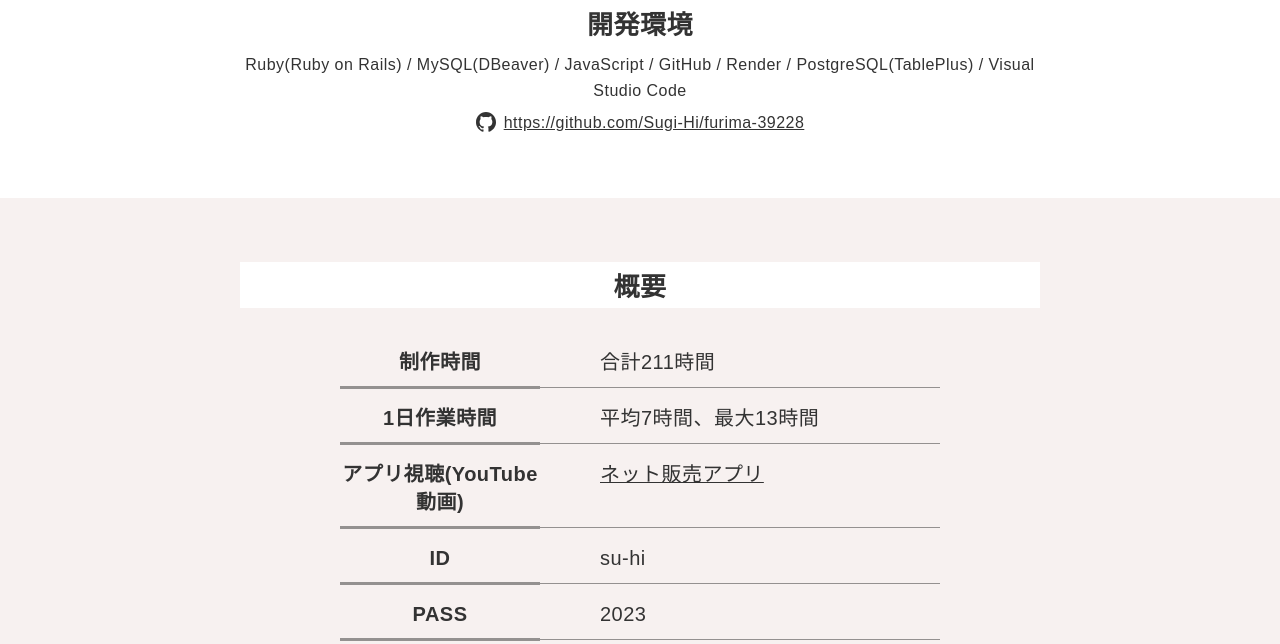
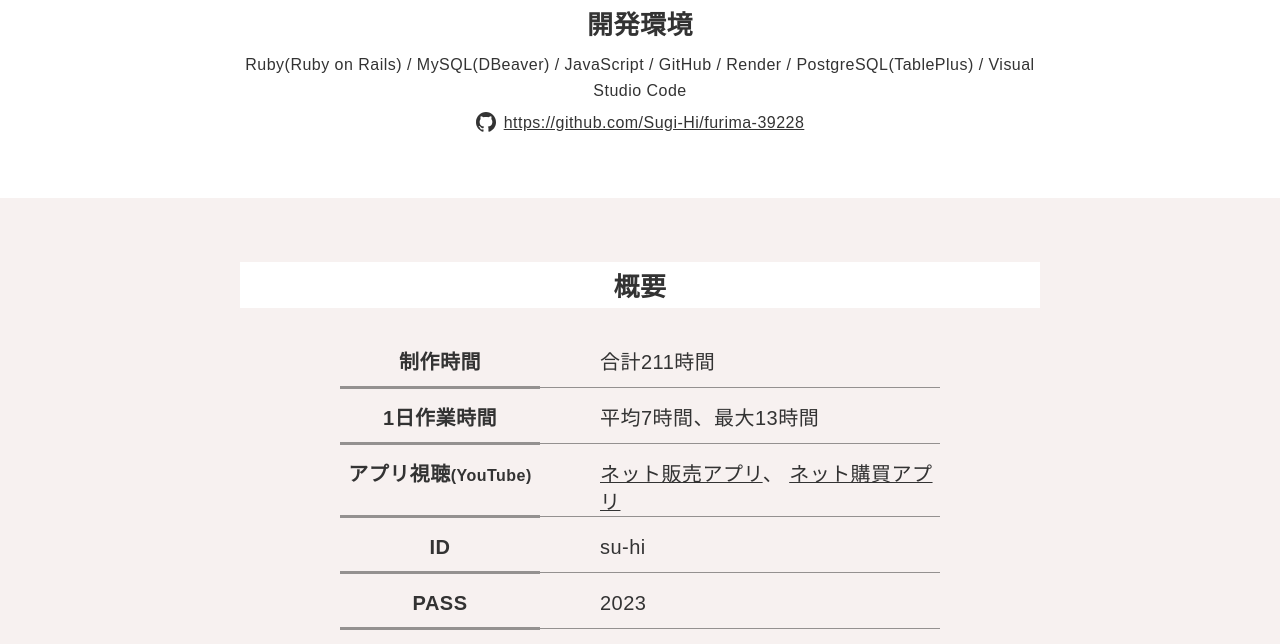
Before and after one commit to Sugi-Hi/portfolio-site, a plain HTML site: page works/furima.html in a window 1280 px wide. Shown: the part 256-900 px from the top of the page. Drawn offline with nearby package versions, Linux system fonts and the light colour scheme; files whose address does not match are found by name.

Commit message:
ネット販売・ネット購買のアプリ視聴

```diff
--- a/works/furima.html
+++ b/works/furima.html
@@ -66,9 +66,10 @@
                   <td>平均7時間、最大13時間</td>
                 </tr>
                 <tr>
-                  <th>アプリ視聴(YouTube動画)</th>
+                  <th>アプリ視聴<font size="3">(YouTube)</font></th>
                   <!-- 記載番号：6 -->
-                  <td><a href="https://www.youtube.com/watch?v=BBiRwTwsBBo(YouTube動画前半)" target="_blank">ネット販売アプリ</a></td>
+                  <td> <a href="https://www.youtube.com/watch?v=BBiRwTwsBBo(YouTube動画前半)" target="_blank">ネット販売アプリ</a>、
+                    <a href="https://www.youtube.com/watch?v=vpnhTSgo2-E&t=6s(YouTube動画後半)" target="_blank">ネット購買アプリ</a> </td>
                 </tr>
                 <tr>
                   <th>ID</th>
```
